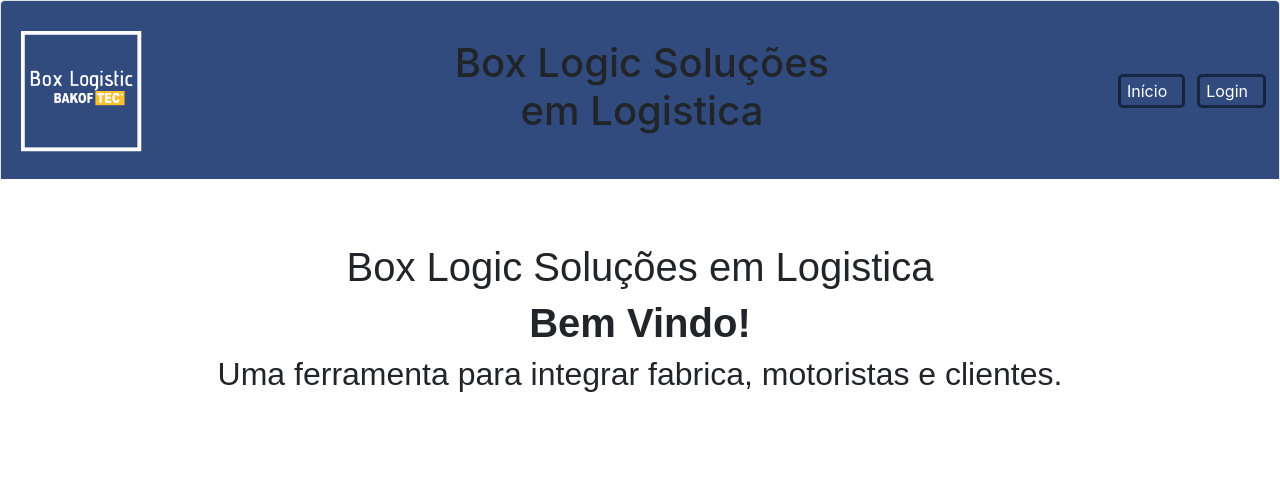
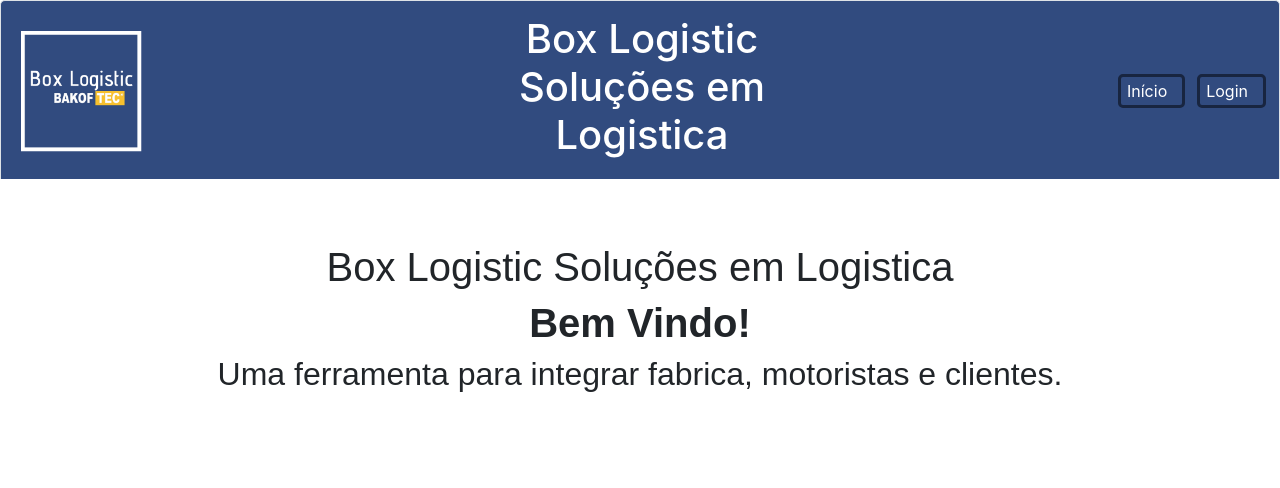
Before and after one commit to guerrasao/Equipe6-Hackathon-FW-2019, a PHP site: page / in a window 1280 px wide. Shown: the top 488 px of the page. Run offline with PHP 8.4, Linux system fonts and the light colour scheme; some libraries are stand-ins or nearby versions.

Commit message:
corrigir erros

```diff
--- a/cabecalho/cabecalho.php
+++ b/cabecalho/cabecalho.php
@@ -27,7 +27,7 @@
             </a>
           </div>
           <div class="container row">
-          <h1 class="text-center ">Box Logic Soluções em Logistica</h1>
+          <h1 class="text-center page-text ">Box Logistic Soluções em Logistica</h1>
             <!-- Botão mostrar menu -->
             <button class="navbar-toggler" type="button" data-toggle="collapse" data-target="#links">
               <span class="navbar-toggler-icon"></span>
--- a/index.php
+++ b/index.php
@@ -9,7 +9,7 @@
 
 <section class="container center">
     <div class=" jumbotron bg-white align-items-center fontes-padrao">
-        <h1 class="text-center ">Box Logic Soluções em Logistica</h1>
+        <h1 class="text-center ">Box Logistic Soluções em Logistica</h1>
          <h1 class="text-center "> <b>Bem Vindo!</b></h1>
          <h2 class="text-center ">Uma ferramenta para integrar fabrica, motoristas e clientes. </h2>
      </div>
```
